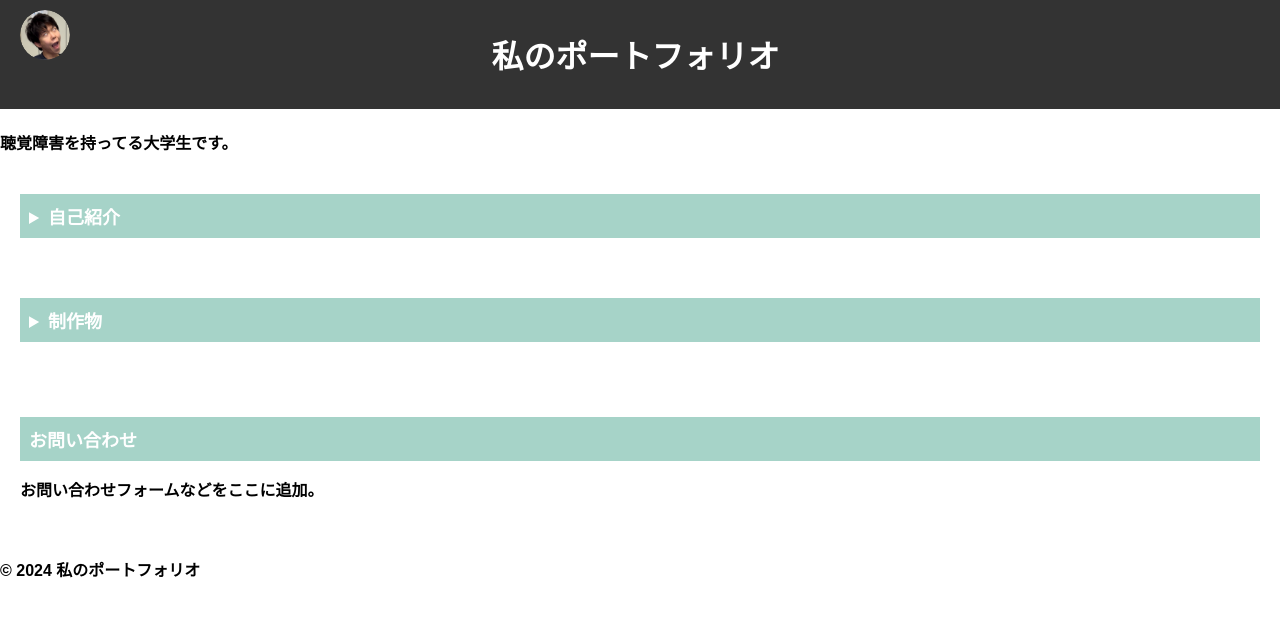
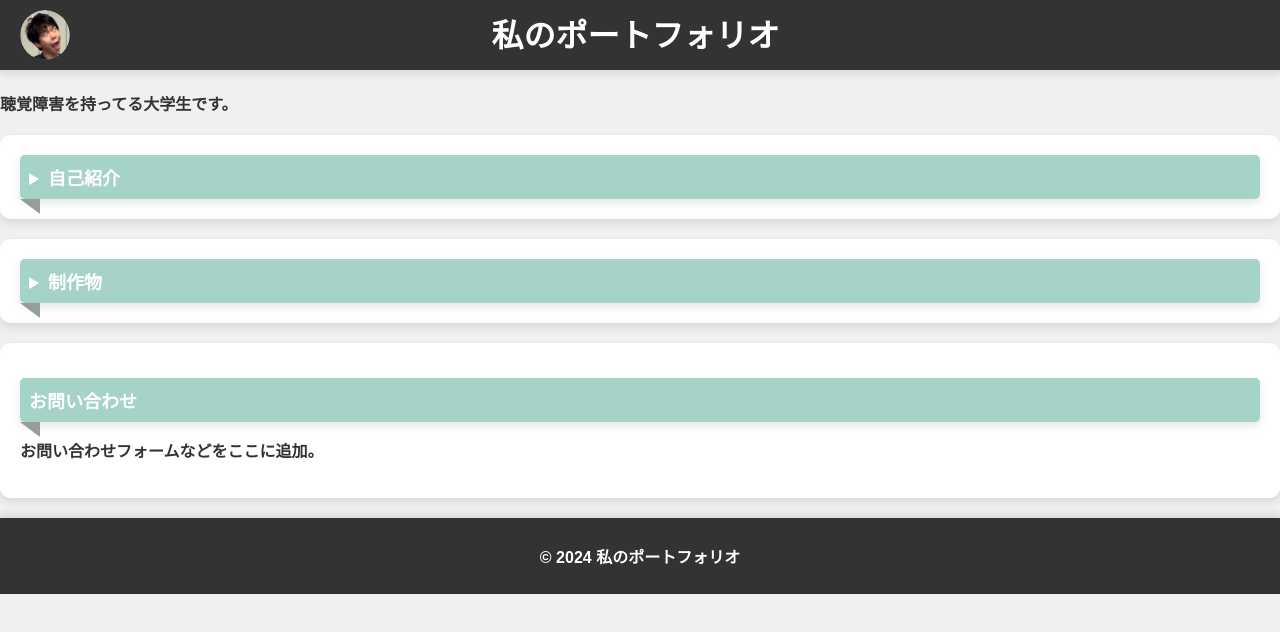
Before and after one commit to keisuke77/myPortFolio, a plain HTML site: page index.html in a window 1280 px wide. Drawn offline with Linux system fonts and the light colour scheme.

Commit message:
improve desgin
---

For more details, open the [Copilot Workspace session](https://copilot-workspace.githubnext.com/keisuke77/myPortFolio?shareId=XXXX-XXXX-XXXX-XXXX).

```diff
--- a/styles.css
+++ b/styles.css
@@ -2,42 +2,62 @@ body {
     font-family: Arial, sans-serif;
     margin: 0;
     padding: 0;
+    background-color: #f0f0f0;
+    color: #333;
 }
+
+header {
+    background-color: #333;
+    color: #fff;
+    padding: 20px;
+    text-align: center;
+    box-shadow: 0 4px 8px rgba(0, 0, 0, 0.1);
+}
+
+header h1 {
+    margin: 0;
+    font-size: 2em;
+}
+
 #about img {
     width: 200px; /* 幅を指定 */
     height: auto; /* 高さは自動調整 */
+    border-radius: 10px;
+    box-shadow: 0 4px 8px rgba(0, 0, 0, 0.1);
 }
 
 .project img {
     max-width: 30%; /* 最大幅を100%に設定 */
     height: auto; /* 高さは自動調整 */
+    border-radius: 10px;
+    box-shadow: 0 4px 8px rgba(0, 0, 0, 0.1);
 }
+
 summary {
     cursor: pointer;
     transition: 0.2s; /* 変化を滑らかに */
-
-
+    background-color: #a6d3c8;
+    padding: 10px;
+    border-radius: 5px;
+    box-shadow: 0 4px 8px rgba(0, 0, 0, 0.1);
 }
 
-  /* Chrome、Safari */
-  summary::-webkit-details-marker {
-    display: none;
-  }
-  /* ホバー時のスタイル */
 summary:hover {
-    cursor: pointer; /* カーソルを指マークに */
     background-color: #00dc96;
 }
+
 .subtitle {
     font-size: large;
-    font-weight:  bold;
+    font-weight: bold;
     position: relative;
     padding: 0.5em;
     background: #a6d3c8;
     color: white;
+    border-radius: 5px;
+    box-shadow: 0 4px 8px rgba(0, 0, 0, 0.1);
 }
 
-  .subtitle ::before {
+.subtitle::before {
     position: absolute;
     content: '';
     top: 100%;
@@ -46,9 +66,12 @@ summary {
     border-bottom: solid 15px transparent;
     border-right: solid 20px rgb(149, 158, 155);
 }
+
 .right {
     float: right;
-} .left {
+}
+
+.left {
     padding: 1em;
     float: left;
 }
@@ -67,12 +90,13 @@ summary {
     border-radius: 50%; /* 画像を丸くするための半径を設定 */
 }
 
-header, footer ::after{
+header, footer::after {
     display: flex;
     background-color: #333;
     color: #fff;
     text-align: center;
     padding: 10px 20px; /* ヘッダーの余白を調整 */
+    box-shadow: 0 4px 8px rgba(0, 0, 0, 0.1);
 }
 
 nav ul {
@@ -93,19 +117,27 @@ nav ul li a {
 section {
     padding: 20px;
     margin: 20px 0;
+    background-color: #fff;
+    border-radius: 10px;
+    box-shadow: 0 4px 8px rgba(0, 0, 0, 0.1);
 }
-.maincontent{
+
+.maincontent {
     display: flex; /* Flexboxを使用 */
+}
 
-}
 .project {
     border: 1px solid #333;
     padding: 10px;
     margin-bottom: 10px;
+    border-radius: 10px;
+    box-shadow: 0 4px 8px rgba(0, 0, 0, 0.1);
 }
+
 details[open] .project {
     animation: fadeIn 0.5s ease;
 }
+
 @keyframes fadeIn {
     0% {
         opacity: 0; /* 透明 */
@@ -116,3 +148,11 @@ details[open] .project {
         transform: none;
     }
 }
+
+footer {
+    background-color: #333;
+    color: #fff;
+    text-align: center;
+    padding: 10px 20px;
+    box-shadow: 0 -4px 8px rgba(0, 0, 0, 0.1);
+}
```
Lines whose indentation alone changed are shown as unchanged.
